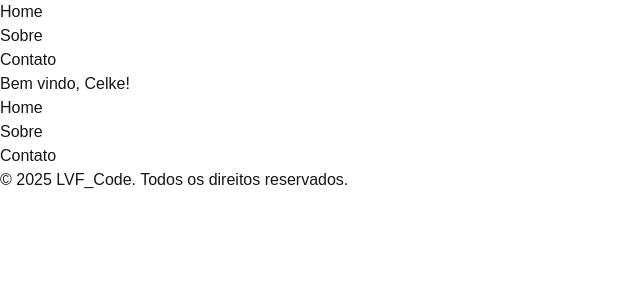
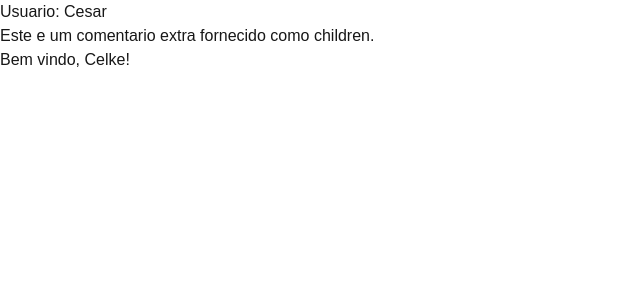
Before and after one commit to FernandoVenturini/celke-project-react, a Next.js app: page / in a window 1280 px wide. Shown: the top 300 px of the page, without its empty margins (0-640 px from the left). Built offline with nearby package versions, Linux system fonts and the light colour scheme.

Commit message:
created user component

```diff
--- a/src/app/page.tsx
+++ b/src/app/page.tsx
@@ -1,13 +1,19 @@
 //import Image from "next/image";
-import Menu from "@/components/Menu";
-import Footer from "@/components/Footer";
+// import Menu from "@/components/Menu";
+// import Footer from "@/components/Footer";
+
+import User from "@/components/User";
 
 const Home = () => {
+
+  const userName = 'Cesar';
+
   return (
     <main>
-      <Menu />
+      <User name={userName}>
+        <p>Este e um comentario extra fornecido como children.</p>
+      </User>
       <h2>Bem vindo, Celke!</h2>
-      <Footer/>
     </main>
   );
 }
--- /dev/null
+++ b/src/components/User/index.tsx
@@ -0,0 +1,18 @@
+import { ReactNode } from "react";
+
+interface UserProps {
+    name: string;
+    children?: ReactNode;
+}
+
+const User = ({name, children}: UserProps) => {
+//const User: React.FC<UserProps> = ({name, children}) => {
+    return (
+        <>
+            <p>Usuario: {name}</p>
+            {children && <div>{children}</div>}
+        </>
+    );
+}
+
+export default User;
```
